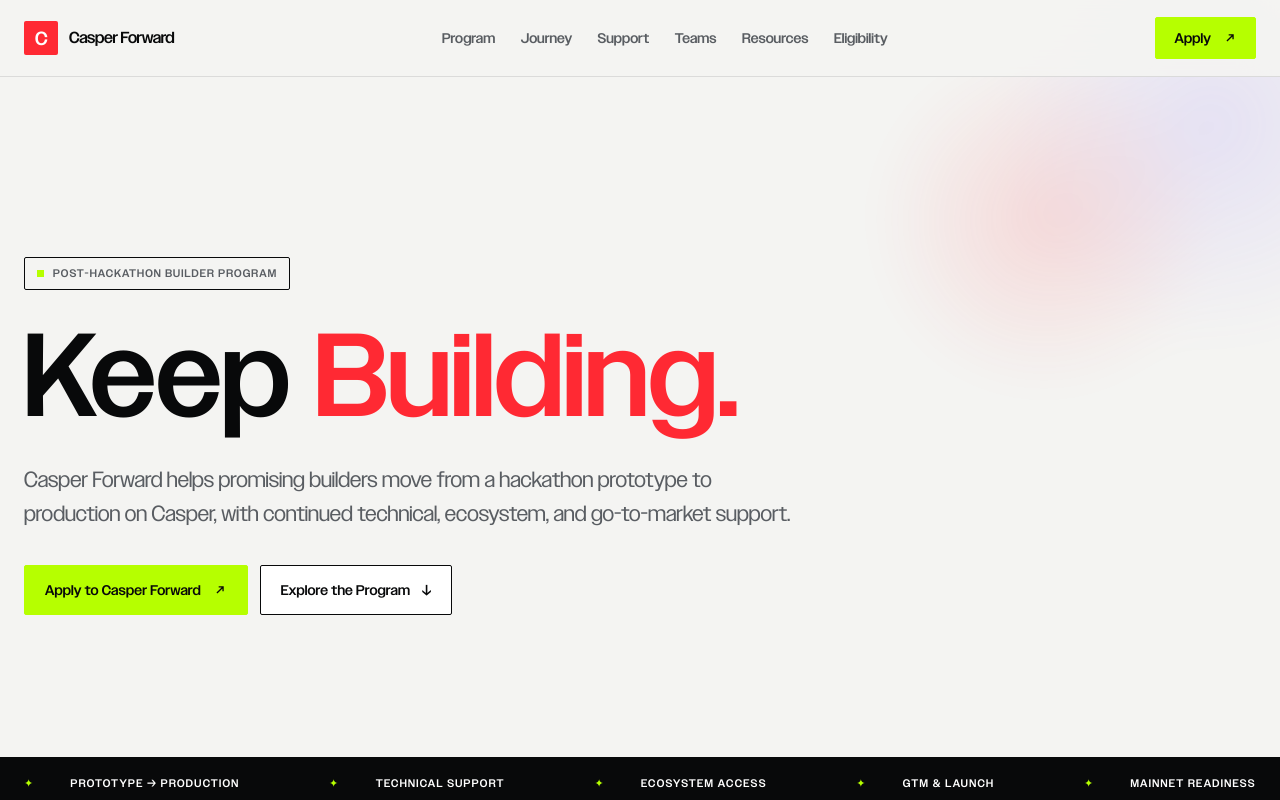
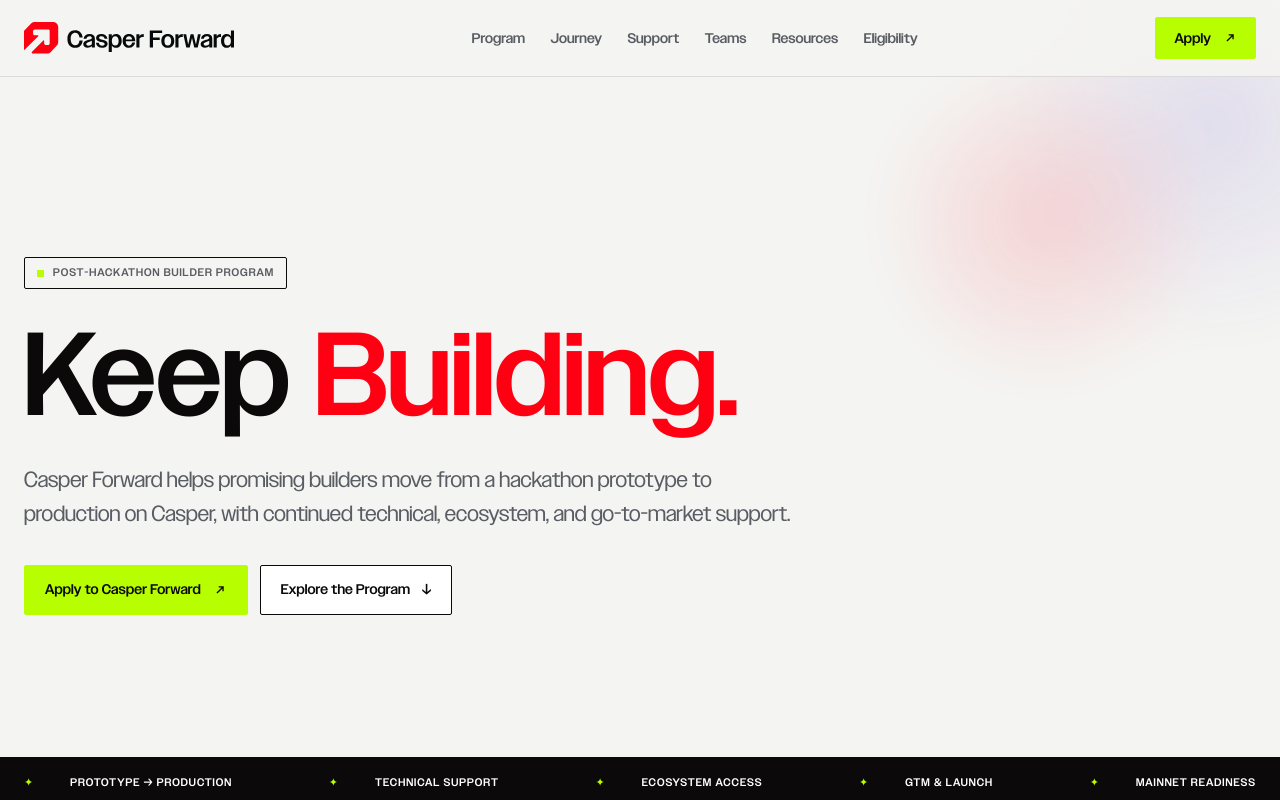
Before and after one commit to dorito-cm/casper-forward, a Next.js app: page / in a window 1280 px wide. Shown: the top 800 px of the page. Built offline with nearby package versions, Linux system fonts and the light colour scheme.

Commit message:
Align Casper Forward with official brand system

```diff
--- a/app/globals.css
+++ b/app/globals.css
@@ -16,8 +16,8 @@ button { font: inherit; }
 }
 .siteHeader { position: sticky; z-index: 50; top: 0; background: color-mix(in srgb, var(--paper) 88%, transparent); border-bottom: 1px solid color-mix(in srgb, var(--ink) 10%, transparent); backdrop-filter: blur(18px); }
 .navShell { width: min(var(--max), calc(100% - 48px)); height: 76px; margin: auto; display: flex; align-items: center; gap: 30px; }
-.brand { display: inline-flex; align-items: center; gap: 11px; flex: none; font-size: 16px; font-weight: 760; letter-spacing: -.025em; }
-.brandMark { width: 34px; height: 34px; border-radius: 9px; display: grid; place-items: center; background: var(--red); color: #fff; font-weight: 900; font-size: 19px; }
+.brand { display: inline-flex; align-items: center; flex: none; }
+.brandLogo { display: block; width: 210px; min-width: 120px; height: auto; }
 .mainNav { display: flex; align-items: center; gap: clamp(16px, 2vw, 28px); margin: 0 auto; color: var(--muted); font-size: 13px; font-weight: 600; }
 .mainNav a, .teamLinks a, .secondaryResources a { transition: color .2s ease; }
 .mainNav a:hover { color: var(--ink); }
@@ -82,7 +82,7 @@ button { font: inherit; }
 .teamCardTop { display: flex; align-items: flex-start; justify-content: space-between; gap: 16px; }
 .teamLogo { border-radius: 15px; }
 .status { padding: 7px 10px; border-radius: 99px; font-size: 10px; line-height: 1; font-weight: 850; letter-spacing: .08em; background: #ececee; }
-.status-building { color: #5d42c7; background: #eeeaff; }.status-testnet { color: #1754a4; background: #e7f0ff; }.status-mainnet-prep { color: #9b4c00; background: #fff0dd; }.status-live { color: #087046; background: #dff7eb; }
+.status-building { color: var(--purple); background: #eeeaff; }.status-testnet { color: var(--blue); background: #e7f0ff; }.status-mainnet-prep { color: var(--brown); background: #fff0dd; }.status-live { color: #087046; background: #dff7eb; }
 .teamCard h3 { margin: 0 0 9px; font-size: 25px; letter-spacing: -.035em; }
 .teamCard > div > p { margin: 0; color: var(--muted); line-height: 1.55; }
 .milestone { padding-top: 17px; margin-top: auto; border-top: 1px solid var(--line); }
@@ -131,21 +131,23 @@ button { font: inherit; }
 
 /* Approved Casper editorial visual system */
 .theme {
-  --red: #ff2933;
+  --red: #ff0012;
   --red-deep: #df1723;
-  --ink: #08090a;
+  --ink: #0b090a;
   --paper: #f4f4f2;
   --surface: #fff;
   --surface-2: #e9e9e6;
   --line: #cfd0cc;
-  --muted: #595d62;
-  --lime: #b6ff00;
+  --muted: #595d63;
+  --purple: #5d42c7;
+  --blue: #1854a4;
+  --brown: #9b4c01;
+  --lime: #b7ff00;
   --lime-deep: #a4e600;
   --radius: 4px;
   font-family: var(--font-casper-sans), Arial, sans-serif;
   font-synthesis: none;
 }
-.theme .brand,
 .theme .mainNav,
 .theme .button,
 .theme .pill,
@@ -163,6 +165,13 @@ button { font: inherit; }
 .theme .footerBrand,
 .theme h3,
 .theme strong { font-weight: 500; }
+.theme .eyebrow,
+.theme .pill,
+.theme .signalRail,
+.theme .cardIndex,
+.theme .supportGrid article > span,
+.theme .resourceCard > span { font-size: 11px; font-weight: 500; line-height: 14px; letter-spacing: 1px; }
+.theme .stepNumber { font-size: 12px; font-weight: 500; line-height: 16px; letter-spacing: .8px; }
 .theme .hero h1,
 .theme .directoryHero h1,
 .theme .applyIntro h1 { line-height: 1; letter-spacing: 0; }
@@ -172,7 +181,6 @@ button { font: inherit; }
 .theme .sectionHeading h2,
 .theme .ctaSection h2 { font-weight: 400; line-height: 1.1; letter-spacing: .02em; }
 .theme .journeyGrid h3 { letter-spacing: .02em; }
-.theme .brandMark { border-radius: 2px; font-weight: 500; }
 .theme .mainNav { font-size: 14px; }
 .theme .button { min-height: 50px; border-radius: 2px; font-size: 14px; letter-spacing: .01em; }
 .theme .sectionIntro { font-size: 19px; }
@@ -237,6 +245,7 @@ button { font: inherit; }
 }
 
 @media (max-width: 700px) {
+  .brandLogo { width: clamp(120px, calc(100vw - 104px), 180px); }
   .navShell, .hero, .section, .directoryHero, .directorySection, .footerInner { width: min(100% - 30px, var(--max)); }.navShell { height: 68px; }.navApply { display: none; }.mainNav { top: 67px; left: 15px; right: 15px; }
   .hero { min-height: auto; padding-block: 72px 60px; }.hero h1, .directoryHero h1 { font-size: clamp(56px, 18vw, 78px); }.heroCopy { font-size: 17px; }
   .theme .heroDecoration { width: 360px; height: 320px; top: -150px; right: -145px; opacity: .16; background: radial-gradient(ellipse 58% 48% at 78% 18%, color-mix(in srgb, var(--red) 48%, var(--purple)), color-mix(in srgb, var(--purple) 16%, transparent) 52%, transparent 78%); filter: blur(14px); }
--- a/components/Header.tsx
+++ b/components/Header.tsx
@@ -1,6 +1,7 @@
 "use client";
 
 import Link from "next/link";
+import Image from "next/image";
 import { useState } from "react";
 import { navItems } from "@/lib/content";
 import { ExternalLinkIcon } from "./ExternalLinkIcon";
@@ -17,8 +18,15 @@ export function Header() {
     <header className="siteHeader">
       <div className="navShell">
         <Link href="/" className="brand" aria-label="Casper Forward home">
-          <span className="brandMark" aria-hidden="true">C</span>
-          <span>Casper Forward</span>
+          <Image
+            className="brandLogo"
+            src="/brand/casper-forward-logo.svg"
+            alt="Casper Forward"
+            width={396}
+            height={60}
+            loading="eager"
+            unoptimized
+          />
         </Link>
         <button
           className="menuButton"
```
Also changed, not shown: public/brand/casper-forward-logo.svg (added).
